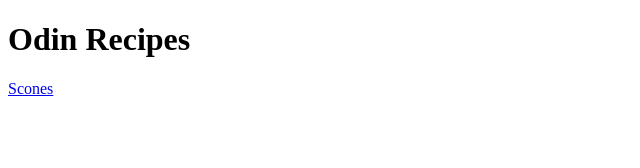
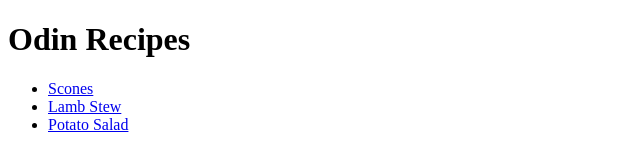
Before and after one commit to HandleLizzy/odin-recipes, a plain HTML site: page index.html in a window 1280 px wide. Shown: the whole page, without its empty margins (0-640 px from the left). Drawn offline with Linux system fonts and the light colour scheme.

Commit message:
Added links to index page

```diff
--- a/index.html
+++ b/index.html
@@ -8,7 +8,10 @@
 
 <body> <!--Displays content of the page-->
   <h1>Odin Recipes</h1>
-  <a href = "./recipes/scones.html">Scones</a> <!--Relative link -->
-
+  <ul>
+  <li><a href = "./recipes/scones.html">Scones</a></li><!--Relative link -->
+  <li><a href = "./recipes/lambstew.html">Lamb Stew</a></li><!--Relative link -->
+  <li><a href = "./recipes/potatoSalad.html">Potato Salad</a></li> <!--Relative link -->
+  </ul>
 </body>
 </html>
```
Also changed, not shown: recipes/lambStew.html (renamed from recipes/LambStew.html), recipes/potatoSalad.html (renamed from recipes/PotatoSalad.html).
